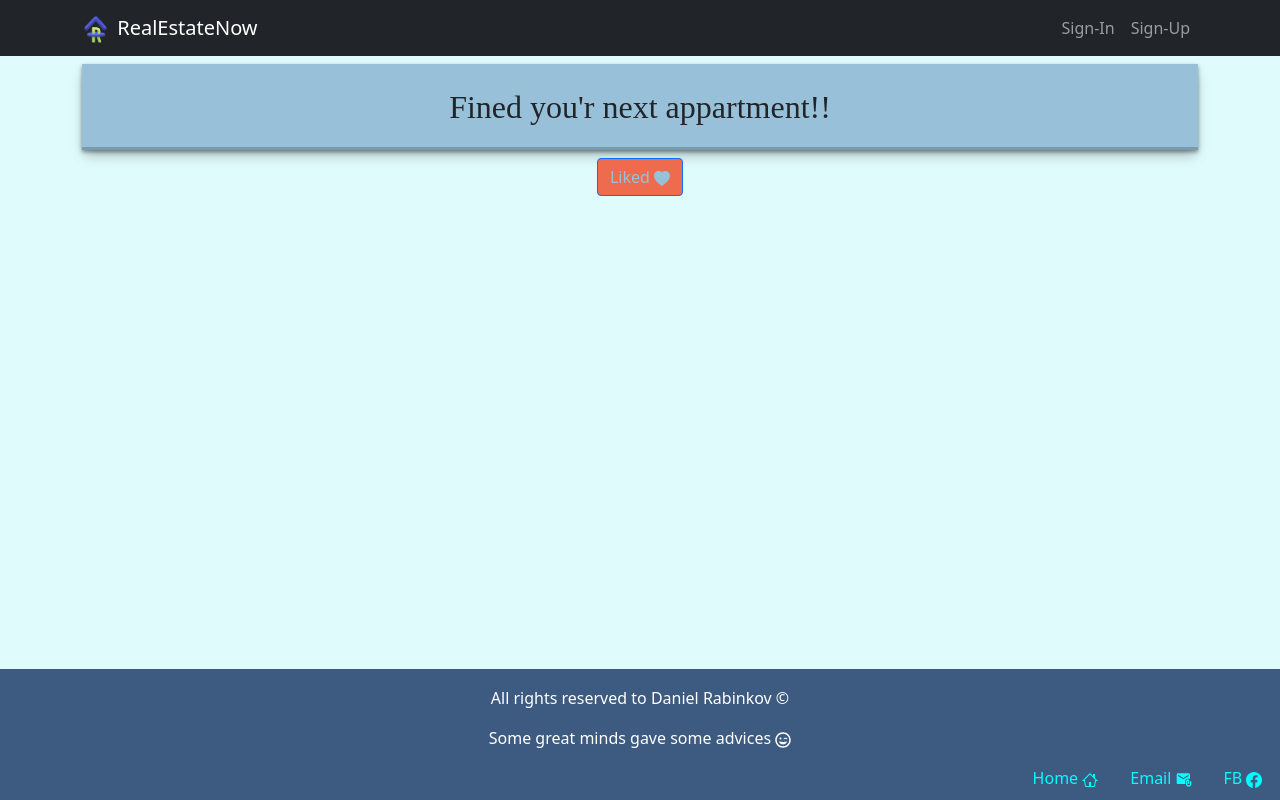
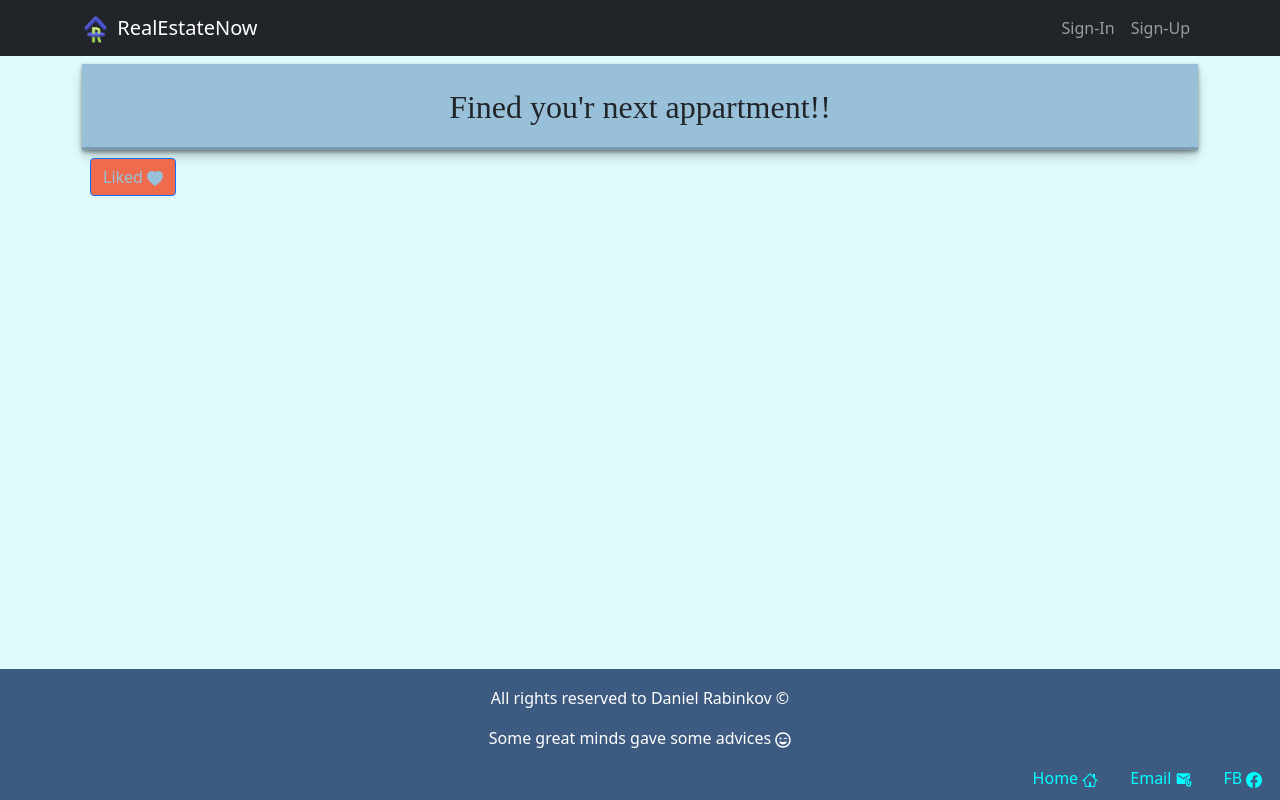
Before and after one commit to DannyRabinkov/REalEstate-React, a React (Create React App) app in the folder webapp/: page / in a window 1280 px wide. Built offline with nearby package versions, Linux system fonts and the light colour scheme.

Commit message:
edited changes to homepage & cardsPage

```diff
--- a/webapp/src/index.css
+++ b/webapp/src/index.css
@@ -55,6 +55,6 @@ form {
   font-family: serif;
 }
 
-Navbar {
-  color: #ee6c4d;
+.btnsLeft {
+  text-align: left;
 }
--- a/webapp/src/pages/HomePageComp.jsx
+++ b/webapp/src/pages/HomePageComp.jsx
@@ -1,8 +1,26 @@
 import { Button, Container } from "react-bootstrap";
 import React from "react";
 import { BsHeartFill } from "react-icons/bs";
+import { RiArrowGoBackFill } from "react-icons/ri";
+import LikedCards from "../components/cards/LikedCards";
 
 export default class HomePageComp extends React.Component {
+  constructor(props) {
+    super(props);
+    this.state = {
+      isLikedMode: false,
+    };
+    this.hideOrShow = this.hideOrShow.bind(this);
+  }
+
+  hideOrShow = () => {
+    if (!this.state.isLikedMode) {
+      return "hidden";
+    } else {
+      return "";
+    }
+  };
+
   render() {
     return (
       <>
@@ -10,9 +28,30 @@ export default class HomePageComp extends React.Component {
           <h2 className="mainpageheader mt-2 mb-2">
             Fined you'r next appartment!!
           </h2>
-          <Button style={{ color: "#98c1d9", backgroundColor: "#ee6c4d" }}>
-            Liked <BsHeartFill />
-          </Button>
+          <div className="btnsLeft">
+            <Button
+              className="mx-2"
+              style={{ color: "#98c1d9", backgroundColor: "#ee6c4d" }}
+              onClick={() => {
+                this.setState({ isLikedMode: true });
+              }}
+            >
+              Liked <BsHeartFill />
+            </Button>
+            <Button
+              style={{ color: "#98c1d9", backgroundColor: "#3d5a80" }}
+              hidden={this.hideOrShow()}
+              onClick={() => {
+                this.setState({ isLikedMode: false });
+              }}
+            >
+              {" "}
+              Back <RiArrowGoBackFill />
+            </Button>
+          </div>
+          <Container className="p-0">
+            {this.state.isLikedMode && <LikedCards />}
+          </Container>
         </Container>
       </>
     );
--- a/webapp/src/pages/MyCardsPage.jsx
+++ b/webapp/src/pages/MyCardsPage.jsx
@@ -4,7 +4,7 @@ import { toast } from "react-toastify";
 import { Container, Button } from "react-bootstrap";
 import CardsCont from "../components/cards/CardsCont";
 import CreateCardComp from "../components/cards/CreateCardComp";
-import { Redirect } from "react-router-dom";
+/* import { Redirect } from "react-router-dom"; */
 
 export default class MyCardsPage extends React.Component {
   constructor(props) {
@@ -12,20 +12,20 @@ export default class MyCardsPage extends React.Component {
     this.state = {
       isAddMode: false,
     };
-    this.state = { redirect: false };
+    /* this.state = { redirect: false }; */
     this.insertCard = this.insertCard.bind(this);
     this.hideOrShow = this.hideOrShow.bind(this);
   }
 
   insertCard = (data) => {
     creatNewCard(data, (data) => {
-      /*  if (data._id) {
+      if (data._id) {
         toast.success("Card Created Successfully", {
           onClose: () => this.setState({ redirect: true }),
         });
       } else {
         toast.error("Error card was not created");
-      } */
+      }
     });
   };
 
@@ -38,7 +38,7 @@ export default class MyCardsPage extends React.Component {
   };
 
   render() {
-    if (this.state.redirect) return <Redirect to="/" />;
+    /* if (this.state.redirect) return <Redirect to="/" />; */
     return (
       <>
         <Container>
```
